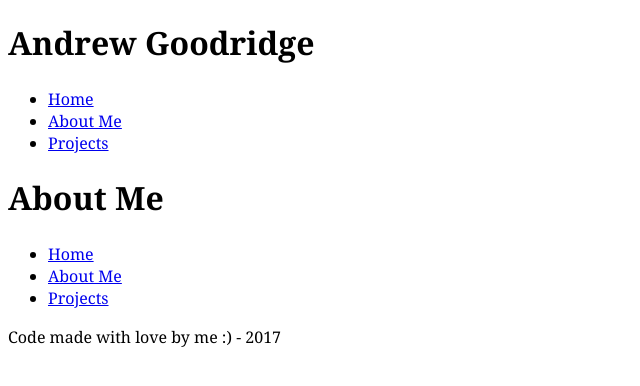
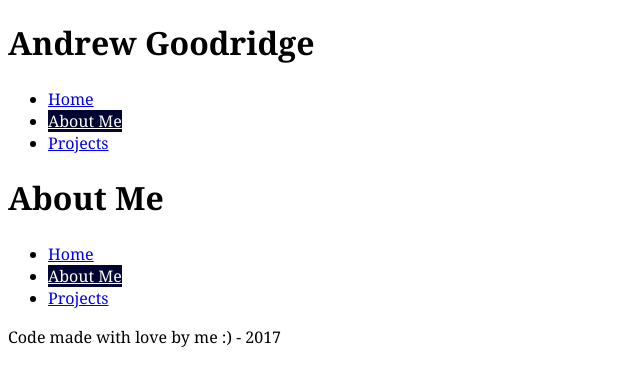
Before and after one commit to andrewg8/pwb, a Jekyll site: the page built from aboutme.html, in a window 1280 px wide. Shown: the top 386 px of the page, without its empty margins (0-640 px from the left). Built offline with Jekyll 4.4.1, drawn with Linux system fonts in a browser that asks for light colours.

Commit message:
fixed jekyll if statement

```diff
--- a/_includes/nav.html
+++ b/_includes/nav.html
@@ -1,5 +1,5 @@
 <ul>
-  <li><a href="{{ site.baseurl }}/index.html" class="{% if page.url == index.html%}current{% endif %}">Home</a></li>
-  <li><a href="{{ site.baseurl }}/aboutme.html" class="{% if page.url == aboutme.html%}current{% endif %}">About Me</a></li>
-  <li><a href="{{ site.baseurl }}/projects.html" class="{% if page.url == projects.html%}current{% endif %}">Projects</a></li>
+  <li><a href="{{ site.baseurl }}/index.html" class="{% if page.url == '/index.html' %}current{% endif %}">Home</a></li>
+  <li><a href="{{ site.baseurl }}/aboutme.html" class="{% if page.url == '/aboutme.html' %}current{% endif %}">About Me</a></li>
+  <li><a href="{{ site.baseurl }}/projects.html" class="{% if page.url == '/projects.html' %}current{% endif %}">Projects</a></li>
 </ul>
```
